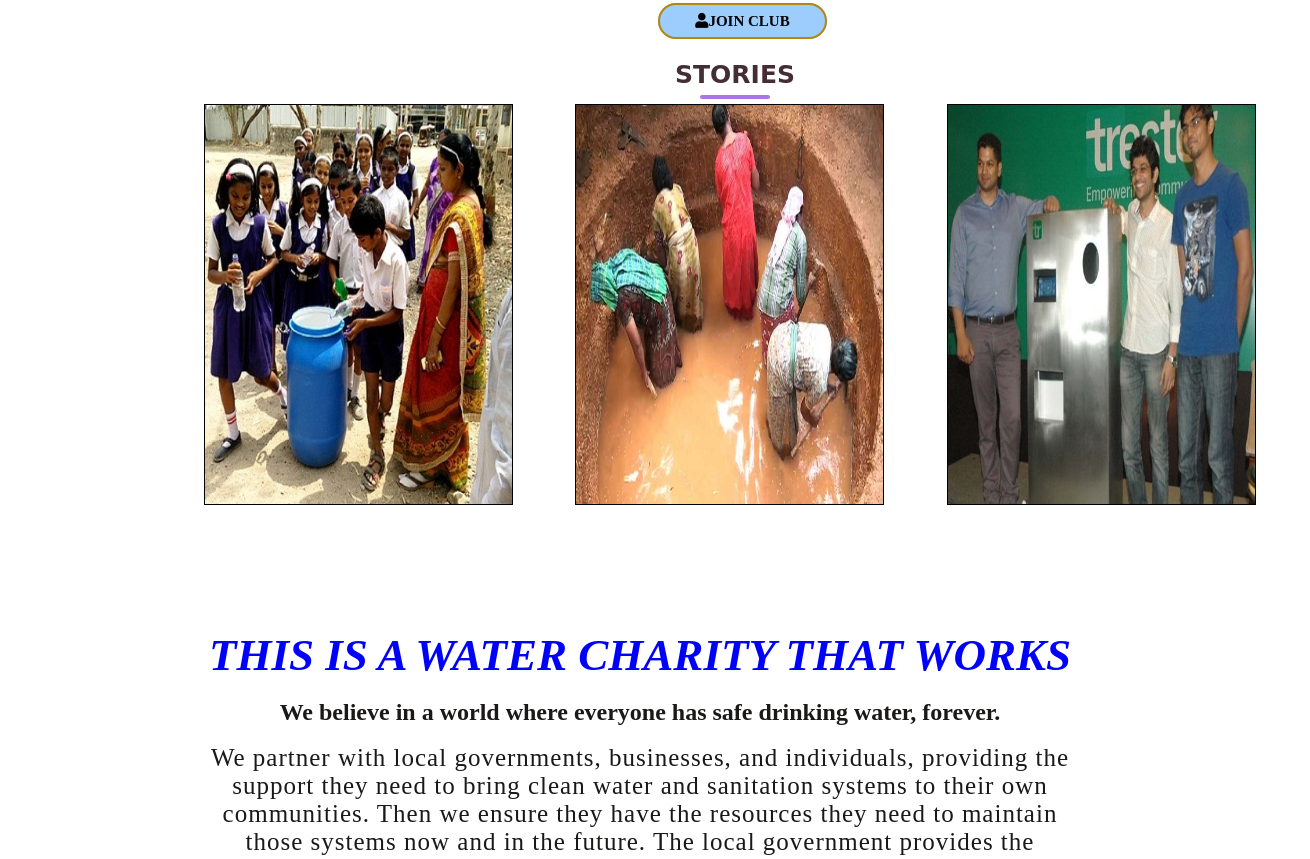
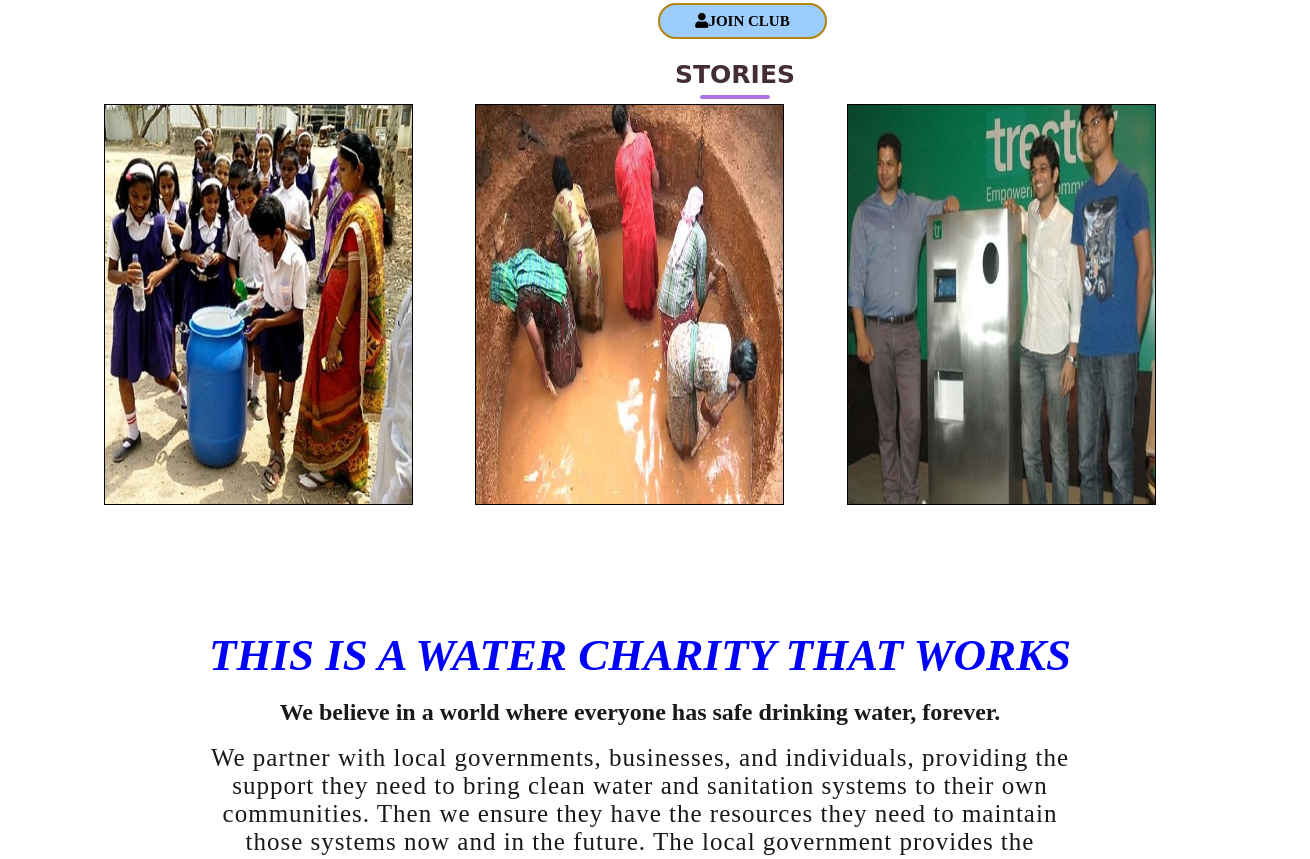
Before and after one commit to Hitanshi06/Payment_Gateway, a plain HTML site: page index.html in a window 1280 px wide. Shown: the part 1131-1990 px from the top of the page, 1310 px wide, since content can reach past the window. Drawn offline with nearby package versions, Linux system fonts and the light colour scheme.

Commit message:
Update style.css

```diff
--- a/css/style.css
+++ b/css/style.css
@@ -162,7 +162,7 @@ header{
     display: grid;
     grid-template-columns: repeat(auto-fit, minmax(350px, 1fr));
     grid-gap: 15px;
-    margin: 390px 150px;
+    margin: 390px 50px;
     padding: 45px 30px;
     justify-content: space-evenly;
 }
```
